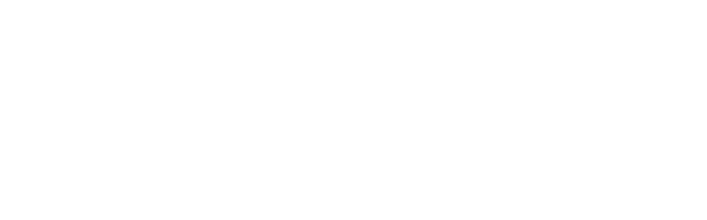
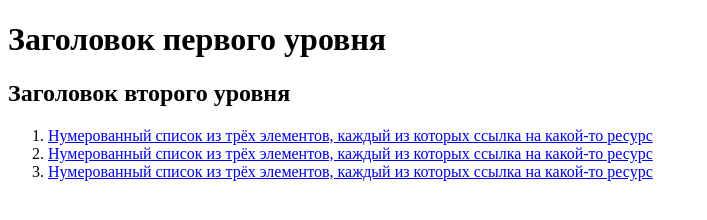
Before and after one commit to Taganashkina/tensor-school-task-html, a website: page src/index.html in a window 1280 px wide. Shown: the whole page, without its empty margins (0-707 px from the left). Drawn offline with Linux system fonts and the light colour scheme.

Commit message:
Задание по HTML

```diff
--- a/src/index.html
+++ b/src/index.html
@@ -3,5 +3,28 @@
     <head>
         <title>HTML</title>
     </head>
-    <body></body>
+    <body>
+        <h1>Заголовок первого уровня</h1>
+        <h2>Заголовок второго уровня</h2>
+        <ol>
+            <li>
+                <a href="http://htmlbook.ru/samhtml/ssylki"
+                    >Нумерованный список из трёх элементов, каждый из которых
+                    ссылка на какой-то ресурс</a
+                >
+            </li>
+            <li>
+                <a href="http://htmlbook.ru/samhtml/ssylki"
+                    >Нумерованный список из трёх элементов, каждый из которых
+                    ссылка на какой-то ресурс</a
+                >
+            </li>
+            <li>
+                <a href="http://htmlbook.ru/samhtml/ssylki"
+                    >Нумерованный список из трёх элементов, каждый из которых
+                    ссылка на какой-то ресурс</a
+                >
+            </li>
+        </ol>
+    </body>
 </html>
```
Also changed, not shown: 1 other file.
